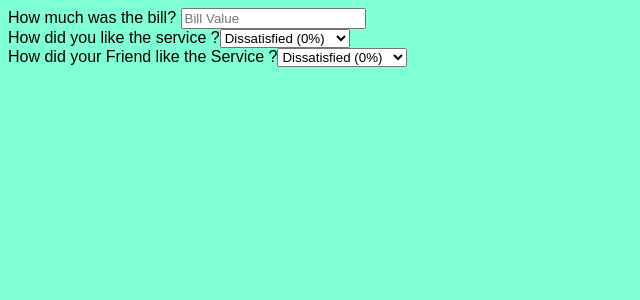
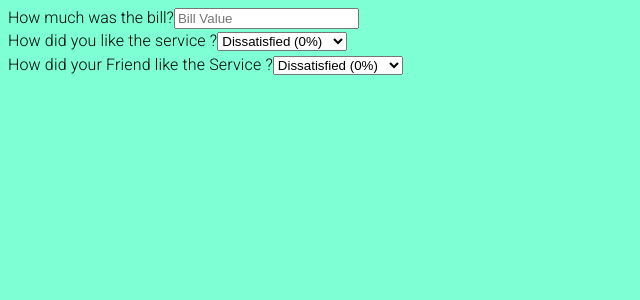
Before and after one commit to ranthamGOD/Tip-Calculator, a React (Create React App) app: page / in a window 1280 px wide. Shown: the top 300 px of the page, without its empty margins (0-640 px from the left). Built offline with nearby package versions, Linux system fonts and the light colour scheme.

Commit message:
used typography with material UI in some label in percentage components

```diff
--- a/package.json
+++ b/package.json
@@ -6,6 +6,7 @@
     "@emotion/react": "^11.11.1",
     "@emotion/styled": "^11.11.0",
     "@fontsource/roboto": "^5.0.6",
+    "@mui/icons-material": "^5.14.3",
     "@mui/material": "^5.14.3",
     "@testing-library/jest-dom": "^5.17.0",
     "@testing-library/react": "^13.4.0",
--- a/src/components/BillInput.js
+++ b/src/components/BillInput.js
@@ -1,7 +1,11 @@
+import { Typography } from "@mui/material";
+
 export function BillInput({ bill, onSetBill }) {
   return (
     <div>
-      <label>How much was the bill? </label>
+      <Typography variant="label" component={"label"}>
+        How much was the bill?
+      </Typography>
 
       <input
         type="text"
--- a/src/components/SelectPercentage.js
+++ b/src/components/SelectPercentage.js
@@ -1,7 +1,10 @@
+import { Typography } from "@mui/material";
+
 export function SelectPercentage({ children, Percentage, onSelect }) {
   return (
     <div>
-      <label>{children}</label>
+      <Typography component={"label"}>{children}</Typography>
+
       <select
         value={Percentage}
         onChange={(e) => onSelect(Number(e.target.value))}
--- a/src/components/TipCalculator.js
+++ b/src/components/TipCalculator.js
@@ -3,6 +3,7 @@ import { Reset } from "./Reset";
 import { Output } from "./Output";
 import { SelectPercentage } from "./SelectPercentage";
 import { BillInput } from "./BillInput";
+import { Typography } from "@mui/material";
 
 export function TipCalculator() {
   const [bill, setBill] = useState("");
--- a/src/index.css
+++ b/src/index.css
@@ -1,5 +1,5 @@
 body {
   margin: 10;
-  font-family: sans-serif;
+  font-family: "roboto";
   background-color: aquamarine;
 }
--- a/src/index.js
+++ b/src/index.js
@@ -2,6 +2,7 @@ import React from "react";
 import ReactDOM from "react-dom/client";
 import "./index.css";
 import App from "./components/App";
+import "@fontsource/roboto/300.css";
 
 const root = ReactDOM.createRoot(document.getElementById("root"));
 root.render(
```
Also changed, not shown: 1 other file (tests, documents, lock files or other folders).
